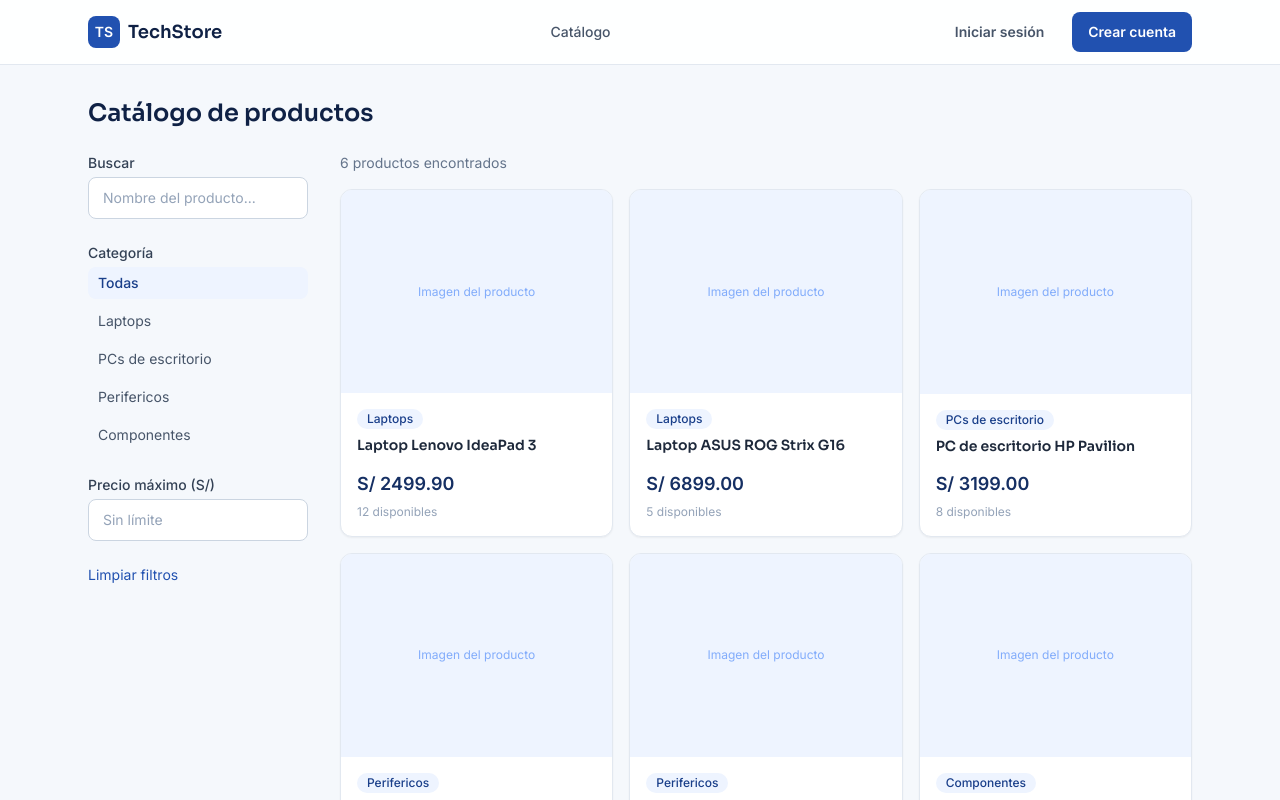
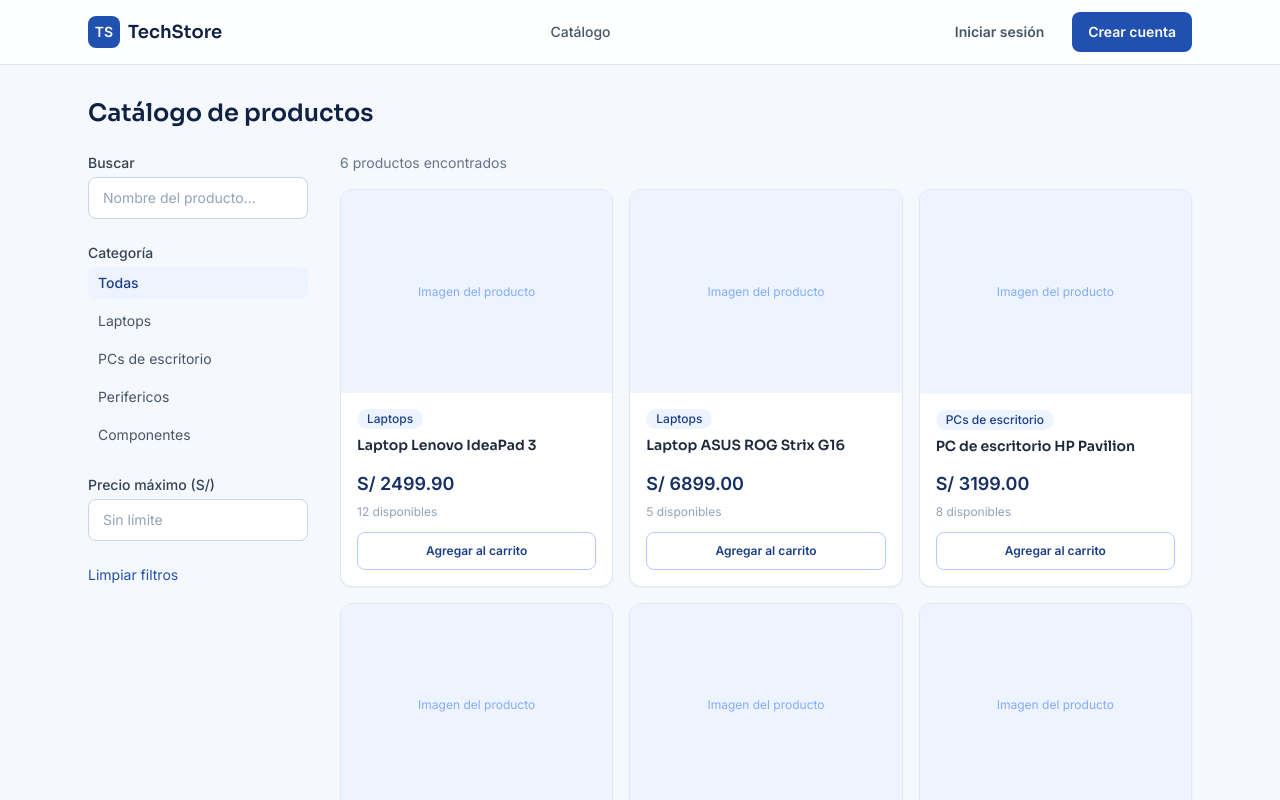
Before and after one commit to NewZetrix/Proyecto-Herramientas-de-Desarrollo-Frontend, a React (Vite) app in the folder tienda-tech-frontend/: page /catalogo in a window 1280 px wide. Shown: the top 800 px of the page. Built offline with nearby package versions, Linux system fonts and the light colour scheme.

Commit message:
Boton y funcion agregar producto al carrito

```diff
--- a/tienda-tech-frontend/src/components/productos/ProductCard.jsx
+++ b/tienda-tech-frontend/src/components/productos/ProductCard.jsx
@@ -1,17 +1,24 @@
+import { useState } from "react";
 import { Link } from "react-router-dom";
+import { agregarAlCarrito } from "../../services/carritoService";
 
-// Se reutiliza en Catalogo, Detalle relacionado, y mas adelante en Admin.
-// (El branch de favoritos se descarto, asi que esta tarjeta no incluye ese boton.)
+
 export default function ProductCard({ producto, categoriaNombre }) {
+  const [agregado, setAgregado] = useState(false);
+
+  const handleAgregar = () => {
+    agregarAlCarrito(producto.id, 1);
+    setAgregado(true);
+    setTimeout(() => setAgregado(false), 1500);
+  };
+
   return (
-    <Link
-      to={`/producto/${producto.id}`}
-      className="card group flex flex-col overflow-hidden hover:shadow-md transition"
-    >
+    <div className="card group flex flex-col overflow-hidden transition hover:shadow-md">
+      <Link to={`/producto/${producto.id}`} className="flex flex-1 flex-col">
         <div className="flex aspect-[4/3] items-center justify-center bg-brand-50 text-brand-300">
           <span className="text-xs">Imagen del producto</span>
         </div>
-      <div className="flex flex-1 flex-col gap-1.5 p-4">
+        <div className="flex flex-1 flex-col gap-1.5 p-4 pb-0">
           {categoriaNombre && <span className="badge w-fit">{categoriaNombre}</span>}
           <h3 className="line-clamp-2 text-sm font-semibold text-slate-800 group-hover:text-brand-700">
             {producto.nombre}
@@ -24,5 +31,16 @@
           </p>
         </div>
       </Link>
+
+      <div className="p-4 pt-3">
+        <button
+          onClick={handleAgregar}
+          disabled={producto.stock === 0}
+          className="btn-secondary w-full text-xs"
+        >
+          {agregado ? "✓ Agregado" : "Agregar al carrito"}
+        </button>
+      </div>
+    </div>
   );
 }
```
Lines whose indentation alone changed are shown as unchanged.
